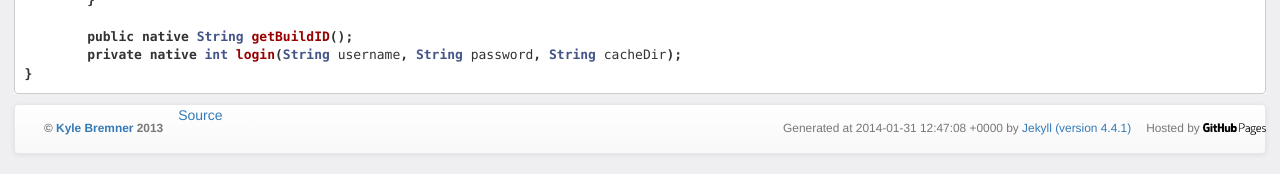
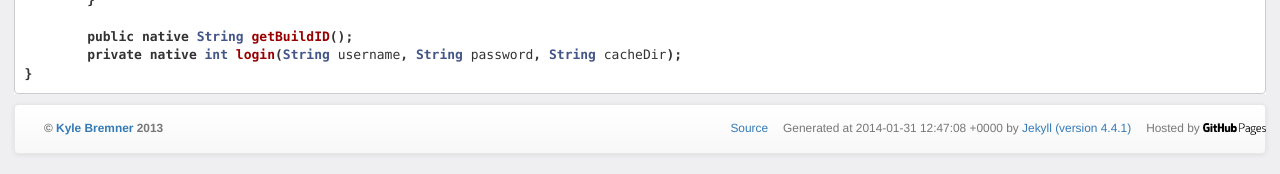
Before and after one commit to kbremner/kbremner.github.io, a Jekyll site: the page built from index.md, in a window 1280 px wide. Shown: the part 637-811 px from the top of the page. Built offline with Jekyll 4.4.1, drawn with Linux system fonts in a browser that asks for light colours; nearby versions of some CDN libraries; Markdown is read by kramdown in place of the engine named in the settings.

Commit message:
Updated default.html

```diff
--- a/_layouts/default.html
+++ b/_layouts/default.html
@@ -54,7 +54,7 @@
           <p class="nav small navbar-text navbar-right">
             Generated at {{ site.time | data_to_xmlschema }} by <a href="http://jekyllrb.com/" target="_blank" style="text-decoration: none;">Jekyll (version {{ jekyll.version }})</a>
           </p>
-          <p>
+          <p class="nav small navbar-text navbar-right">
             <a href="https://github.com/kbremner/kbremner.github.io/blob/master/{{ page.path }}" target="_blank" style="text-decoration: none;">Source</a>
           </p>
       </footer>
```
